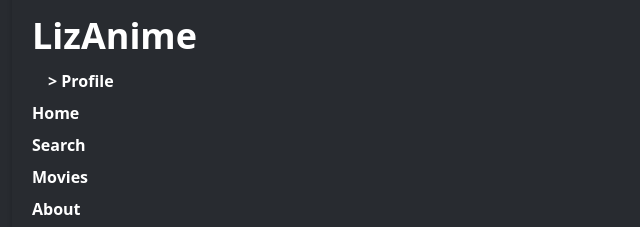
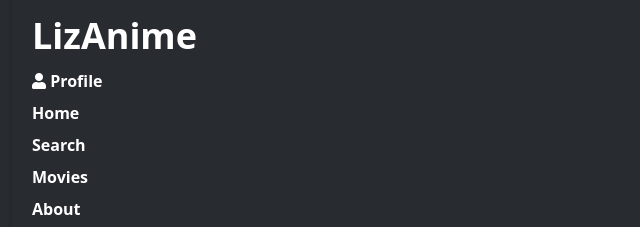
Before and after one commit to Untitled-Master/lizanime.api, a plain HTML site: page index.html in a window 1280 px wide. Shown: the part 225-452 px from the top of the page, 48-688 px from the left. Drawn offline with Linux system fonts and the light colour scheme; no server answers.

Commit message:
Update index.html

```diff
--- a/index.html
+++ b/index.html
@@ -29,7 +29,7 @@
                     <h1 class="title">LizAnime</h1>
                     <nav class="navigation">
                         <ul class="nav-list">
-                            <li><a href="profile.html"><i class="fab fa-user"></i>></i> Profile</a></li>
+                            <li><a href="profile.html"><i class="fa fa-user" aria-hidden="true"></i> Profile</a></li>
                             <li><a href="index.html">Home</a></li>
                             <li><a href="anime.html">Search</a></li>
                             <li><a href="movies.html">Movies</a></li>
```
